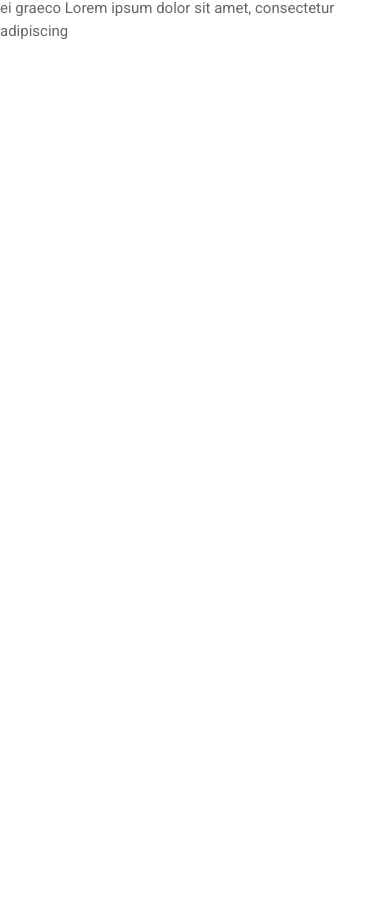
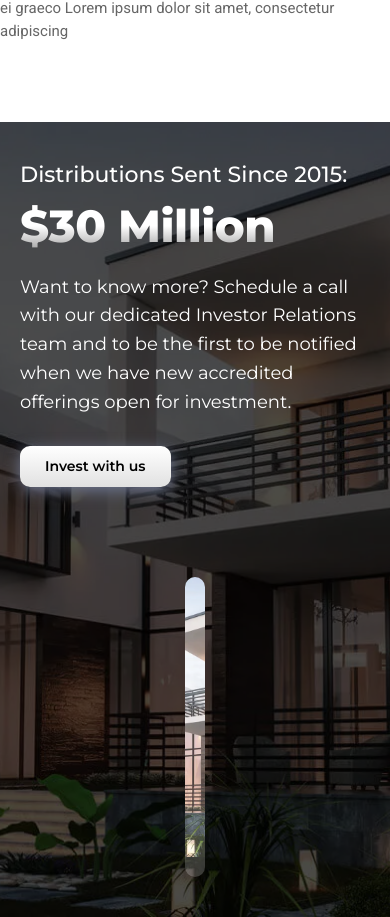
Before and after one commit to rejisterjack/hamaara, a React (Vite) app: page / in a window 390 px wide. Shown: the part 8438-9355 px from the top of the page. Before the commit the page ends 8560 px from the top, so only its background shows below. Built offline with nearby package versions, Linux system fonts and the light colour scheme.

Commit message:
distributions

```diff
--- a/src/App.jsx
+++ b/src/App.jsx
@@ -5,6 +5,7 @@ import Showcase from "./components/showcase/Showcase"
 import Planet from "./components/planet/Planet"
 import Overview from "./components/overview/Overview"
 import Investment from "./components/investment/Investment"
+import Distributions from "./components/distributions/Distributions"
 
 const App = () => {
   return (
@@ -15,6 +16,7 @@ const App = () => {
       <Planet />
       <Overview />
       <Investment />
+      <Distributions />
     </div>
   )
 }
--- /dev/null
+++ b/src/components/distributions/Distributions.jsx
@@ -0,0 +1,27 @@
+import React from 'react'
+import './distributions.scss'
+
+const Distributions = () => {
+  return (
+    <div className="distributions">
+      <div className="distributions__overlay"></div>
+      <div className="distributions__container">
+        <div className="distributions__left">
+          <h3 className="distributions__subtitle">Distributions Sent Since 2015:</h3>
+          <h2 className="distributions__title">$30 Million</h2>
+          <p className="distributions__description">
+            Want to know more? Schedule a call with our dedicated Investor
+            Relations team and to be the first to be notified when we have new
+            accredited offerings open for investment.
+          </p>
+          <button className="distributions__button">Invest with us</button>
+        </div>
+        <div className="distributions__right">
+          <div className="distributions__image"></div>
+        </div>
+      </div>
+    </div>
+  )
+}
+
+export default Distributions
--- /dev/null
+++ b/src/components/distributions/distributions.scss
@@ -0,0 +1,135 @@
+@use "../../styles/variables.scss" as v;
+
+.distributions {
+  position: relative;
+  width: 100%;
+  background: url("../../assets/twelve.png") no-repeat top center/cover;
+  overflow: hidden;
+
+  &__overlay {
+    position: absolute;
+    top: 0;
+    left: 0;
+    width: 100%;
+    height: 100%;
+    background-color: rgba(
+      0,
+      0,
+      0,
+      0.7
+    ); // Increased opacity from 0.5 to 0.7 for darker overlay
+  }
+
+  &__container {
+    position: relative;
+    display: flex;
+    flex-direction: row;
+    align-items: center;
+    padding: 6rem 4rem;
+    max-width: v.$max-width; // Changed from 1400px to use the standard max-width variable
+    margin: 0 auto;
+    gap: 3rem;
+    z-index: 2;
+
+    @media (max-width: 992px) {
+      flex-direction: column;
+      padding: 4rem 2rem;
+    }
+  }
+
+  &__left {
+    flex: 1;
+    color: #fff;
+  }
+
+  &__subtitle {
+    font-family: "Montserrat", sans-serif;
+    font-weight: 500;
+    font-size: 2.2rem;
+    margin-bottom: 1rem;
+  }
+
+  &__title {
+    font-family: "Montserrat", sans-serif;
+    font-weight: 800;
+    font-size: 8.8rem;
+    letter-spacing: -0.5px;
+    background: linear-gradient(to bottom, #ffffff, #ffffff, #999999);
+    -webkit-background-clip: text;
+    background-clip: text;
+    color: transparent;
+    margin-bottom: 2rem;
+
+    @media (max-width: 768px) {
+      font-size: 6rem;
+    }
+
+    @media (max-width: 576px) {
+      font-size: 4.5rem;
+    }
+  }
+
+  &__description {
+    font-family: "Montserrat", sans-serif;
+    font-weight: 400;
+    font-size: 1.8rem;
+    margin-bottom: 3rem;
+    max-width: 600px;
+    line-height: 1.6;
+  }
+
+  &__button {
+    font-family: v.$font-montserrat;
+    font-weight: 600;
+    font-size: 1.4rem;
+    padding: 1rem 2.5rem;
+    border-radius: 1rem;
+    color: black;
+    background: linear-gradient(to bottom, #ffffff, #e1e1e1);
+    box-shadow: 0 4px 15px #6d758f;
+    border: none;
+    margin-bottom: 6rem;
+    cursor: pointer;
+    transition: transform 0.3s ease, opacity 0.3s ease;
+    max-width: 96rem;
+
+    &:hover {
+      opacity: 0.9;
+      transform: translateY(-3px);
+    }
+  }
+
+  &__right {
+    flex: 1;
+    display: flex;
+    justify-content: center;
+    align-items: center;
+    min-height: 49rem; // Add minimum height to ensure container has dimensions
+
+    @media (max-width: 768px) {
+      min-height: 40rem;
+    }
+
+    @media (max-width: 576px) {
+      min-height: 30rem;
+    }
+  }
+
+  &__image {
+    width: 100%;
+    max-width: 55rem;
+    height: 49rem;
+    background: url("../../assets/twelve.png") no-repeat bottom center/cover;
+    background-position: center calc(100% - 10px); // Cut 10px from top by shifting image up
+    border-radius: 3rem;
+    border: 1rem solid rgba(255, 255, 255, 0.2);
+
+    @media (max-width: 768px) {
+      height: 40rem;
+    }
+
+    @media (max-width: 576px) {
+      height: 30rem;
+    }
+  }
+}
```
